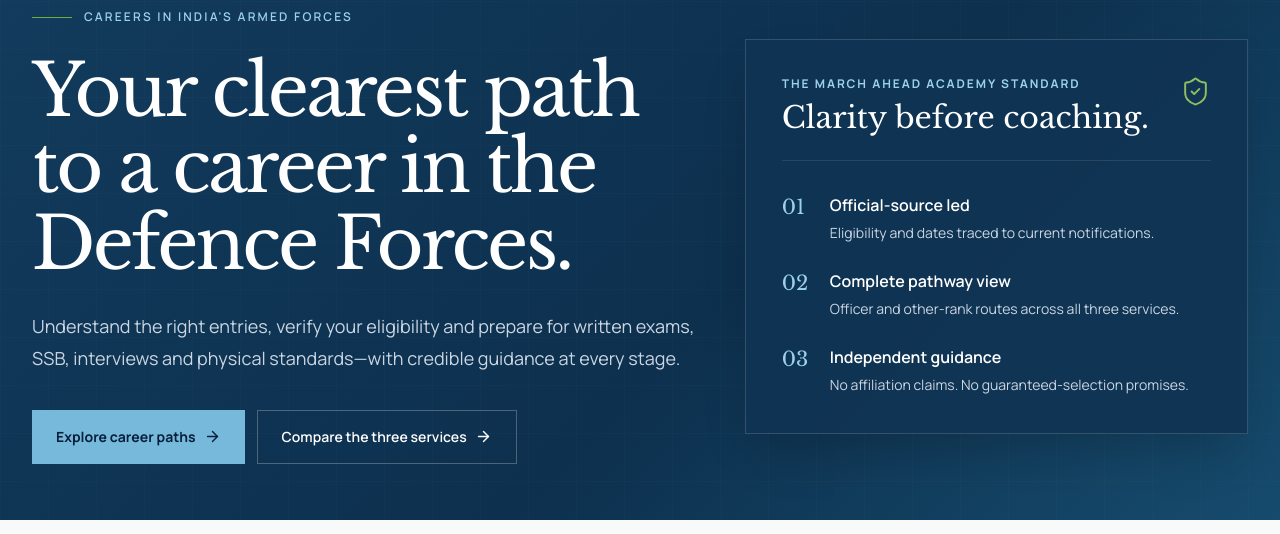
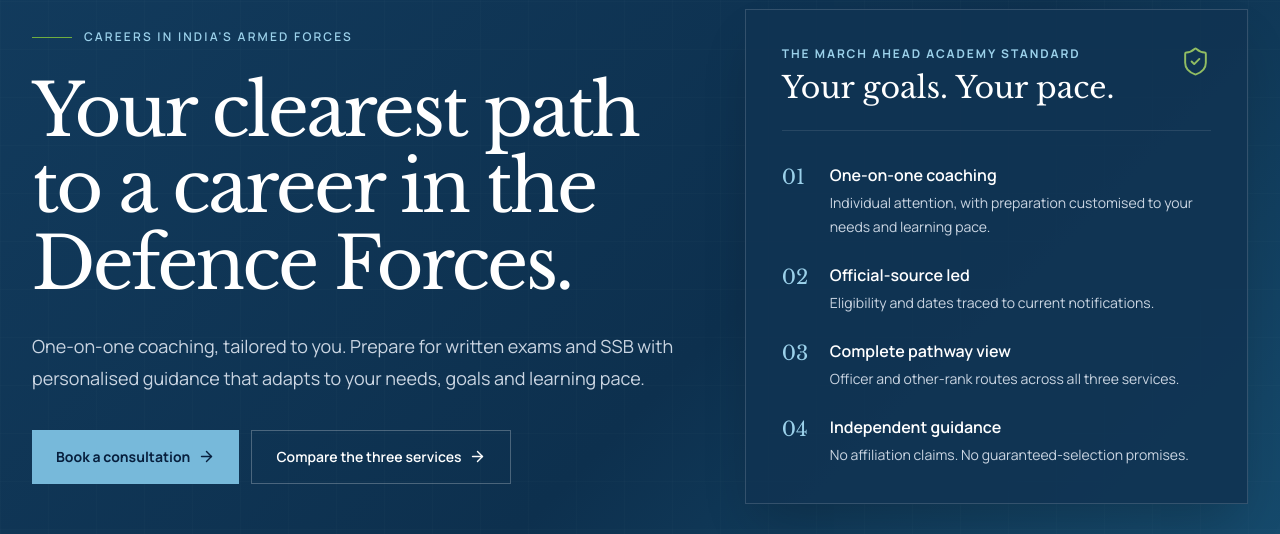
Before and after one commit to 247vks/MarchAheadAcademy, a Next.js app: page / in a window 1280 px wide. Shown: the part 154-688 px from the top of the page. Built offline with nearby package versions, Linux system fonts and the light colour scheme; no server answers.

Commit message:
Promote personalised one-on-one coaching as core USP

```diff
--- a/app/consultation/page.tsx
+++ b/app/consultation/page.tsx
@@ -15,7 +15,7 @@ import { SiteHeader, SiteFooter } from '@/components/authority-shell';
 export const metadata: Metadata = {
   title: 'Book a Defence Career Consultation | March Ahead Academy',
   description:
-    'Discuss defence career routes, SSB preparation and your next steps with March Ahead Academy. Enquire by phone, email or WhatsApp.',
+    'Explore one-on-one defence career and SSB coaching at March Ahead Academy, personalised to your needs and learning pace. Book a consultation.',
   alternates: { canonical: '/consultation/' },
 };
 const whatsapp =
@@ -33,9 +33,10 @@ export default function Page() {
           Book a consultation with March Ahead Academy.
         </h1>
         <p className="mt-6 max-w-3xl text-lg leading-8 text-[#536371]">
-          Bring your questions about career routes, written examination
-          preparation or SSB. Start with an enquiry so we can discuss the
-          guidance you need and arrange a suitable next step.
+          Our coaching is one-on-one, so preparation can be customised to your
+          individual needs and paced to suit your learning. Bring your questions
+          about career routes, written examinations or SSB, and we’ll discuss
+          your goals, current preparation and areas where you need support.
         </p>
         <div className="mt-8 grid gap-3 sm:grid-cols-3">
           <a
--- a/app/page.tsx
+++ b/app/page.tsx
@@ -133,16 +133,16 @@ export default function Home() {
               Your clearest path to a career in the Defence Forces.
             </h1>
             <p className="mt-7 max-w-2xl text-lg leading-8 text-slate-300">
-              Understand the right entries, verify your eligibility and prepare
-              for written exams, SSB, interviews and physical standards—with
-              credible guidance at every stage.
+              One-on-one coaching, tailored to you. Prepare for written exams
+              and SSB with personalised guidance that adapts to your needs,
+              goals and learning pace.
             </p>
             <div className="mt-9 flex flex-col gap-3 sm:flex-row">
               <Link
-                href="/career-paths"
+                href="/consultation"
                 className="inline-flex items-center justify-center gap-2 bg-[#77b9da] px-6 py-4 text-sm font-bold text-[#071f3d] transition hover:bg-[#a6d7ed]"
               >
-                Explore career paths <ArrowRight size={17} />
+                Book a consultation <ArrowRight size={17} />
               </Link>
               <a
                 href="#services"
@@ -162,7 +162,7 @@ export default function Home() {
                   The March Ahead Academy standard
                 </p>
                 <h2 className="mt-2 font-heading text-3xl">
-                  Clarity before coaching.
+                  Your goals. Your pace.
                 </h2>
               </div>
               <ShieldCheck
@@ -173,6 +173,10 @@ export default function Home() {
             </div>
             <div className="space-y-6">
               {[
+                [
+                  'One-on-one coaching',
+                  'Individual attention, with preparation customised to your needs and learning pace.',
+                ],
                 [
                   'Official-source led',
                   'Eligibility and dates traced to current notifications.',
--- a/components/contact-band.tsx
+++ b/components/contact-band.tsx
@@ -47,8 +47,9 @@ export function ContactBand() {
               Questions about the right defence career path?
             </h2>
             <p className="mt-4 max-w-4xl text-sm leading-7 text-white/80 sm:text-base">
-              Book a consultation for guidance about career routes, preparation
-              and the next sensible step.
+              One-on-one coaching, personalised to your goals, preparation needs
+              and learning pace. Book a consultation to discuss your defence
+              career path and the next step.
             </p>
           </div>
           <Link
--- a/lib/site.ts
+++ b/lib/site.ts
@@ -6,4 +6,4 @@ export const siteName = 'March Ahead Academy';
 export const siteReviewedAt = '6 September 2026';
 
 export const siteDescription =
-  'Independent, official-source-led guidance for careers in the Indian Army, Indian Navy and Indian Air Force.';
+  'One-on-one defence exam and SSB coaching at March Ahead Academy, personalised to your goals, preparation needs and learning pace.';
```
